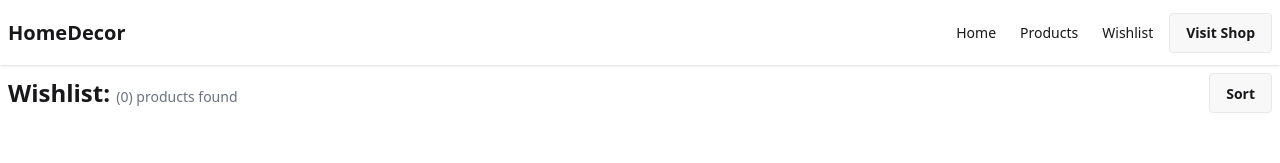
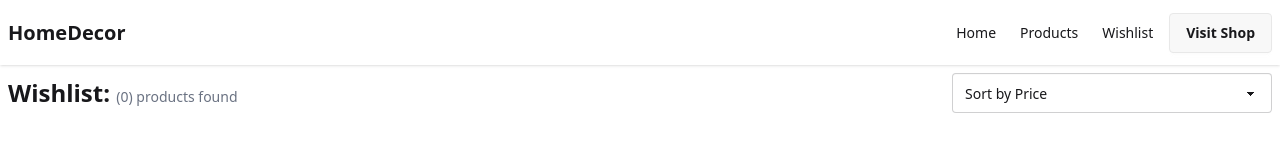
Before and after one commit to rakibhassannayem/home-decor, a React (Vite) app: page /wishlist in a window 1280 px wide. Shown: the top 163 px of the page. Built offline with nearby package versions, Linux system fonts and the light colour scheme.

Commit message:
remove from wishlist

```diff
--- a/src/pages/ProductDetails.jsx
+++ b/src/pages/ProductDetails.jsx
@@ -14,7 +14,7 @@
     if (existingList) {
       const isDuplicate = existingList.some((p) => p.id === product.id);
       if (isDuplicate) {
-        return alert("onnoda den mia eida ase");
+        return alert("Already Exists!");
       } else {
         updatedList = [...existingList, product];
       }
--- a/src/pages/Wishlist.jsx
+++ b/src/pages/Wishlist.jsx
@@ -2,12 +2,31 @@
 
 const Wishlist = () => {
   const [wishlist, setWishlist] = useState([]);
+  const [sortOrder, setSortOrder] = useState("none");
   useEffect(() => {
     const savedList = JSON.parse(localStorage.getItem("wishlist"));
     if (savedList) {
       setWishlist(savedList);
     }
   }, []);
+
+  const sortedItem = () => {
+    if (sortOrder === "price-asc") {
+      return [...wishlist.sort((a, b) => a.price - b.price)];
+    } else if (sortOrder === "price-dsc") {
+      return [...wishlist.sort((a, b) => b.price - a.price)];
+    } else {
+      return wishlist;
+    }
+  };
+
+  const handleRemove = (id) => {
+    const existingList = JSON.parse(localStorage.getItem("wishlist"));
+
+    let updatedList = existingList.filter((p) => p.id !== id);
+    setWishlist(updatedList);
+    localStorage.setItem("wishlist", JSON.stringify(updatedList));
+  };
   return (
     <div>
       <div className="flex items-center justify-between mb-4">
@@ -17,10 +36,23 @@
             ({wishlist.length}) products found
           </span>
         </h1>
-        <button className="btn">Sort</button>
+
+        <label className="form-control w-full max-w-xs">
+          <select
+            className="select"
+            value={sortOrder}
+            onChange={(e) => setSortOrder(e.target.value)}
+          >
+            <option value="none" selected>
+              Sort by Price
+            </option>
+            <option value="price-asc">Low to High</option>
+            <option value="price-dsc">High to Low</option>
+          </select>
+        </label>
       </div>
       <div className="space-y-3">
-        {wishlist.map((p) => (
+        {sortedItem().map((p) => (
           <div key={p.id} className="card card-side bg-base-100 shadow border">
             <figure>
               <img
@@ -36,7 +68,7 @@
             <div className="pr-4 flex items-center gap-3">
               <div className="font-semibold">${p.price}</div>
               <button
-                // onClick={() => handleRemove(p.id)}
+                onClick={() => handleRemove(p.id)}
                 className="btn btn-outline"
               >
                 Remove
```
